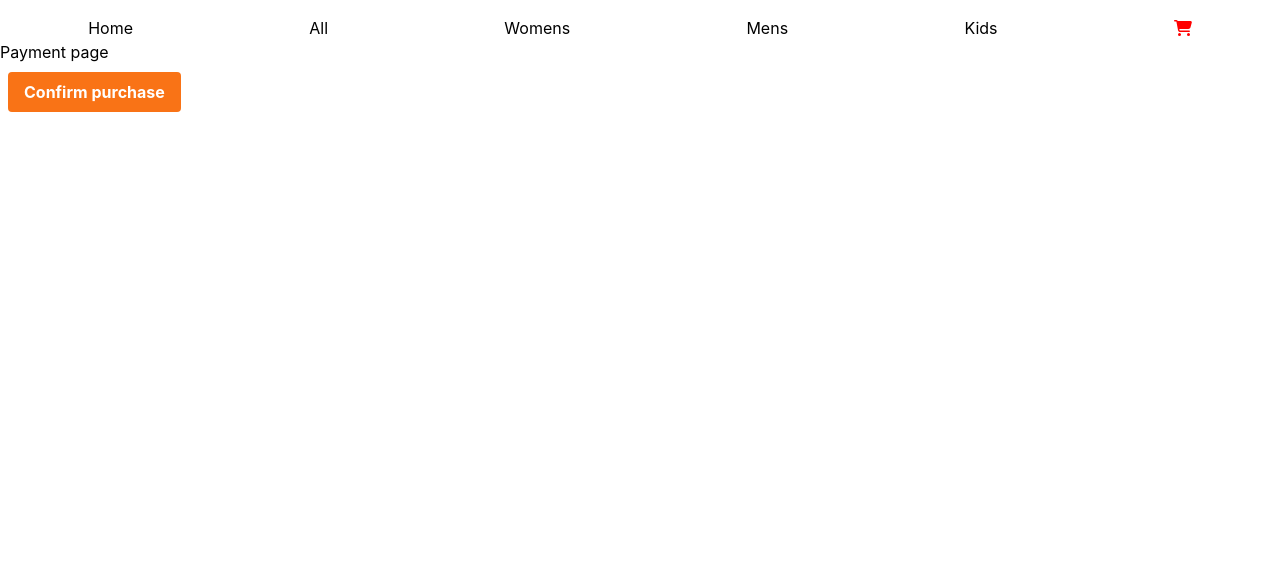
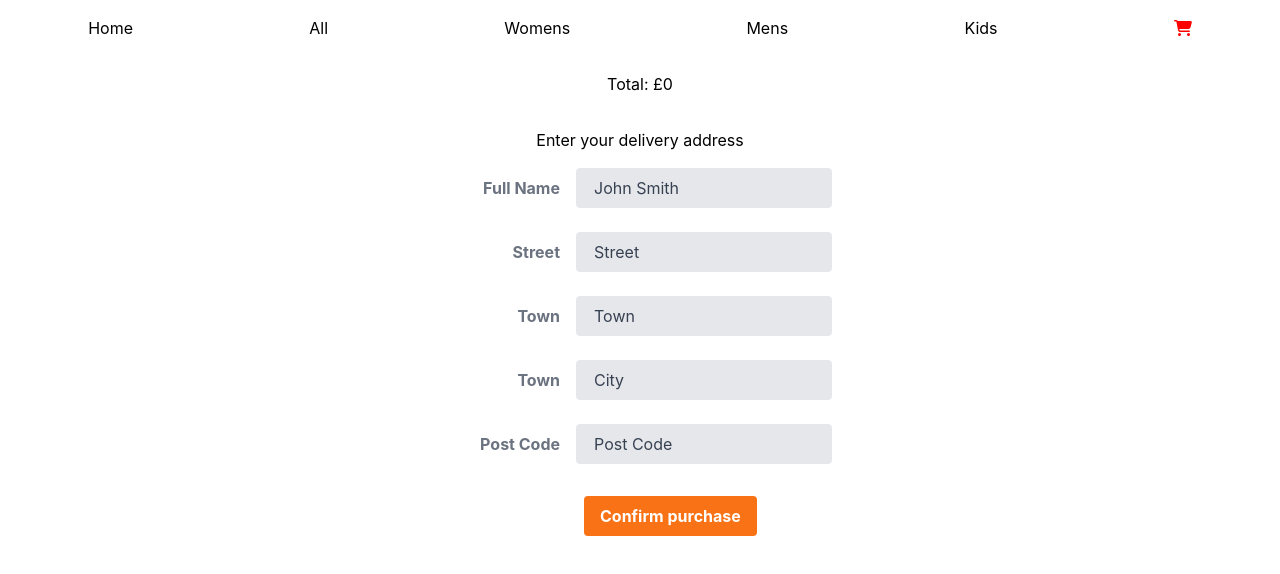
Before and after one commit to jonp2020/online_store, a React (Vite) app in the folder frontend/: page /cart/payment in a window 1280 px wide. Shown: the top 574 px of the page. Built offline with nearby package versions, Linux system fonts and the light colour scheme.

Commit message:
add price to shoe and address form on payment page

```diff
--- a/frontend/src/components/Cart.jsx
+++ b/frontend/src/components/Cart.jsx
@@ -8,19 +8,19 @@ const Cart = () => {
 
   return (
     <div className="flex flex-col items-center m-4">
+      <h4 className="m-4">Your items:</h4>
       {cartItems.length <= 0 && <p>You have no items to your shopping cart.</p>}
       {cartItems.length > 0 &&
         cartItems.map((item) => (
           <>
-            <h4 className="m-4">Your items:</h4>
-            <CartItem item={item} />
-            <Link to="/cart/payment">
-              <button className="mt-4 bg-black hover:bg-gray-500 text-white font-bold py-2 px-4 m-2 rounded">
-                Proceed to payment
-              </button>
-            </Link>
+            <CartItem key={item.shoe._id} item={item} />
           </>
         ))}
+      <Link to="/cart/payment">
+        <button className="mt-4 bg-black hover:bg-gray-500 text-white font-bold py-2 px-4 m-2 rounded">
+          Proceed to payment
+        </button>
+      </Link>
     </div>
   );
 };
--- a/frontend/src/components/CartItem.jsx
+++ b/frontend/src/components/CartItem.jsx
@@ -30,6 +30,7 @@ const CartItem = ({ item }) => {
         <img className="object-contain h-48 w-96" src={mainImage} />
         <p>Colour: {selectedColour}</p>
         <p>Size: {selectedSize}</p>
+        <p>Price: £{price}</p>
         <button
           className="mt-4 bg-orange-500 hover:bg-orange-700 text-white font-bold py-2 px-4 rounded"
           onClick={() => removeItem()}
--- a/frontend/src/components/IndividualShoe.jsx
+++ b/frontend/src/components/IndividualShoe.jsx
@@ -48,6 +48,7 @@ const IndividualShoe = ({ shoe }) => {
       <div className="flex flex-col items-center md:justify-center md:items-start">
         <h2 className="text-3xl">{name}</h2>
         <h4>{brand}</h4>
+        <h5>£{price}</h5>
         <div>
           <div className="mt-4 mb-2 text-center md:text-start">
             <h3 className="text-center md:text-start">Colour:</h3>
--- a/frontend/src/components/Payment.jsx
+++ b/frontend/src/components/Payment.jsx
@@ -1,14 +1,127 @@
+import { useContext } from "react";
 import { Link } from "react-router-dom";
+import { CartContext } from "../context/CartContext";
 
 const Payment = () => {
+  const { cartItems } = useContext(CartContext);
+
+  const totalAmount = cartItems.reduce((a, b) => {
+    return a + b.shoe?.price;
+  }, 0);
+
   return (
     <>
-      <h1>Payment page</h1>
-      <Link to="/cart/confirmation">
-        <button className="bg-orange-500 hover:bg-orange-700 text-white font-bold py-2 px-4 m-2 rounded">
-          Confirm purchase
-        </button>
-      </Link>
+      <div className="flex flex-col items-center m-4">
+        <h2 className="m-4">Total: £{totalAmount}</h2>
+        <h1 className="m-4">Enter your delivery address</h1>
+        <form className="w-full max-w-sm">
+          <div className="md:flex md:items-center mb-6">
+            <div className="md:w-1/3">
+              <label
+                className="block text-gray-500 font-bold md:text-right mb-1 md:mb-0 pr-4"
+                htmlFor="inline-full-name"
+              >
+                Full Name
+              </label>
+            </div>
+            <div className="md:w-2/3">
+              <input
+                className="bg-gray-200 appearance-none border-2 border-gray-200 rounded w-full py-2 px-4 text-gray-700 leading-tight focus:outline-none focus:bg-white focus:border-purple-500"
+                id="inline-full-name"
+                type="text"
+                value="John Smith"
+              />
+            </div>
+          </div>
+
+          <div className="md:flex md:items-center mb-6">
+            <div className="md:w-1/3">
+              <label
+                className="block text-gray-500 font-bold md:text-right mb-1 md:mb-0 pr-4"
+                htmlFor="inline-street"
+              >
+                Street
+              </label>
+            </div>
+            <div className="md:w-2/3">
+              <input
+                className="bg-gray-200 appearance-none border-2 border-gray-200 rounded w-full py-2 px-4 text-gray-700 leading-tight focus:outline-none focus:bg-white focus:border-purple-500"
+                id="inline-street"
+                type="text"
+                value="Street"
+              />
+            </div>
+          </div>
+
+          <div className="md:flex md:items-center mb-6">
+            <div className="md:w-1/3">
+              <label
+                className="block text-gray-500 font-bold md:text-right mb-1 md:mb-0 pr-4"
+                htmlFor="inline-town"
+              >
+                Town
+              </label>
+            </div>
+            <div className="md:w-2/3">
+              <input
+                className="bg-gray-200 appearance-none border-2 border-gray-200 rounded w-full py-2 px-4 text-gray-700 leading-tight focus:outline-none focus:bg-white focus:border-purple-500"
+                id="inline-town"
+                type="text"
+                value="Town"
+              />
+            </div>
+          </div>
+
+          <div className="md:flex md:items-center mb-6">
+            <div className="md:w-1/3">
+              <label
+                className="block text-gray-500 font-bold md:text-right mb-1 md:mb-0 pr-4"
+                htmlFor="inline-city"
+              >
+                Town
+              </label>
+            </div>
+            <div className="md:w-2/3">
+              <input
+                className="bg-gray-200 appearance-none border-2 border-gray-200 rounded w-full py-2 px-4 text-gray-700 leading-tight focus:outline-none focus:bg-white focus:border-purple-500"
+                id="inline-city"
+                type="text"
+                value="City"
+              />
+            </div>
+          </div>
+
+          <div className="md:flex md:items-center mb-6">
+            <div className="md:w-1/3">
+              <label
+                className="block text-gray-500 font-bold md:text-right mb-1 md:mb-0 pr-4"
+                htmlFor="inline-post-code"
+              >
+                Post Code
+              </label>
+            </div>
+            <div className="md:w-2/3">
+              <input
+                className="bg-gray-200 appearance-none border-2 border-gray-200 rounded w-full py-2 px-4 text-gray-700 leading-tight focus:outline-none focus:bg-white focus:border-purple-500"
+                id="inline-post-code"
+                type="text"
+                value="Post Code"
+              />
+            </div>
+          </div>
+
+          <div className="md:flex md:items-center">
+            <div className="md:w-1/3"></div>
+            <div className="md:w-2/3">
+              <Link to="/cart/confirmation">
+                <button className="bg-orange-500 hover:bg-orange-700 text-white font-bold py-2 px-4 m-2 rounded">
+                  Confirm purchase
+                </button>
+              </Link>
+            </div>
+          </div>
+        </form>
+      </div>
     </>
   );
 };
```
